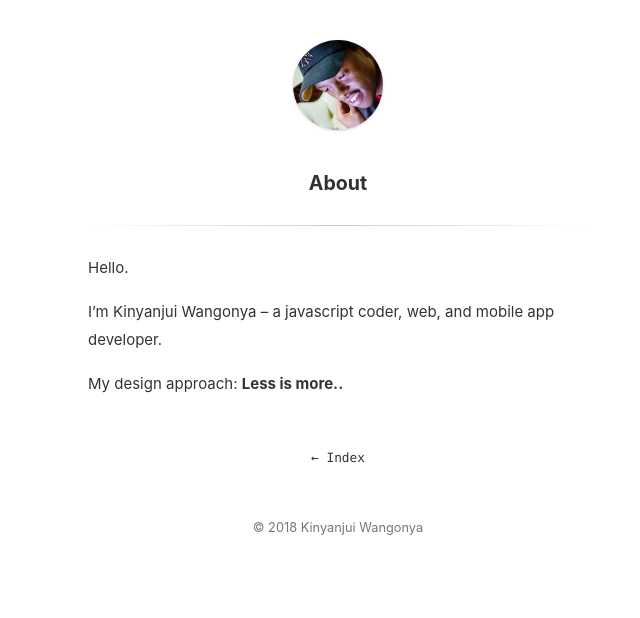
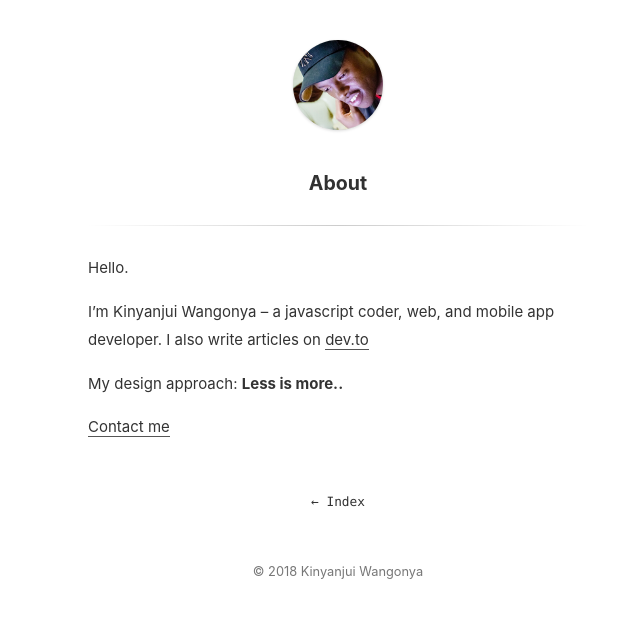
Before and after one commit to wang0nya/wang0nya.github.io, a Jekyll site: the page built from about.md, in a window 1280 px wide. Shown: the top 618 px of the page, without its empty margins (302-942 px from the left). Built offline with Jekyll 4.4.1, drawn with Linux system fonts in a browser that asks for light colours.

Commit message:
update about

```diff
--- a/about.md
+++ b/about.md
@@ -5,6 +5,8 @@ title: About
 
 Hello.
 
-I'm Kinyanjui Wangonya -- a javascript coder, web, and mobile app developer.
+I'm Kinyanjui Wangonya -- a javascript coder, web, and mobile app developer. I also write articles on [dev.to](https://dev.to/wangonya)
 
 My design approach: **Less is more..**
+
+[Contact me](mailto:kwangonya@gmail.com)
```
Also changed, not shown: 12 other files.
